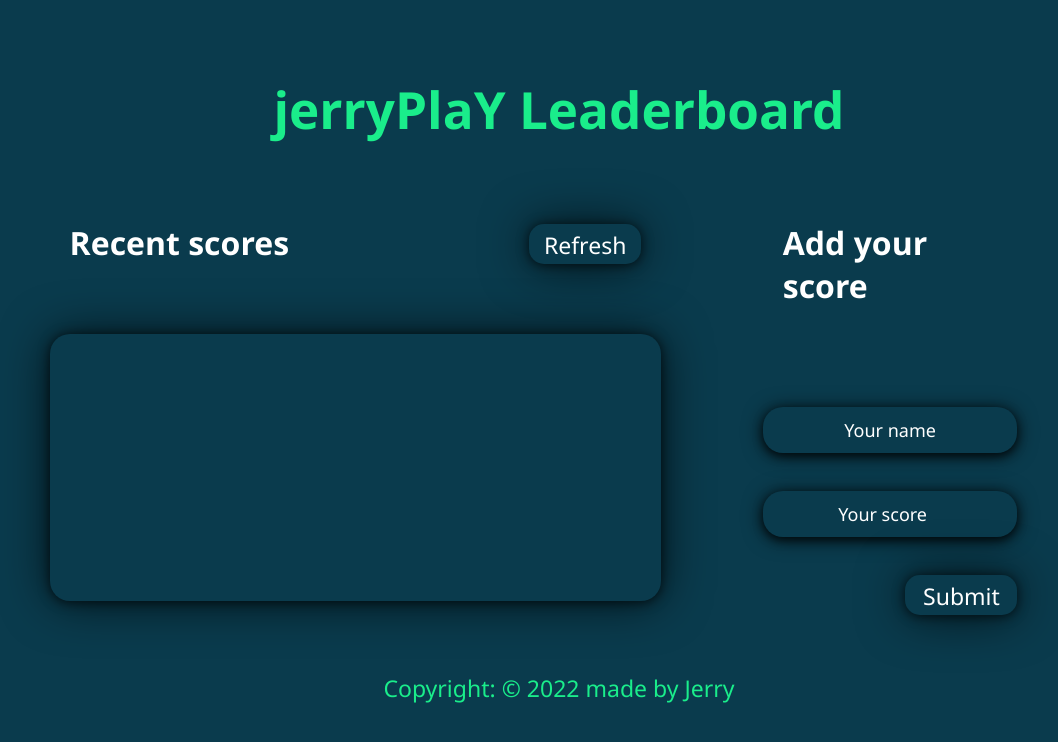
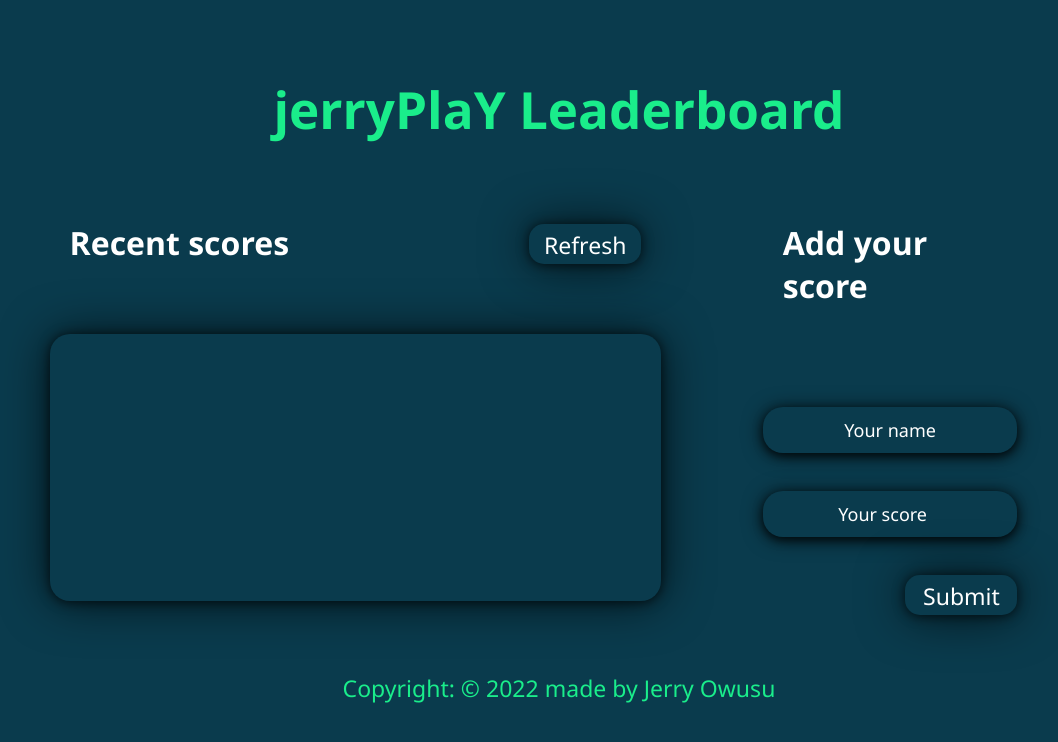
Before and after one commit to jerryowusu/LeaderBoard, a website built with webpack: page src/index.html in a window 1280 px wide. Shown: the whole page, without its empty margins (81-1139 px from the left). Built offline with nearby package versions, Linux system fonts and the light colour scheme; no server answers.

Commit message:
update index file

```diff
--- a/src/index.html
+++ b/src/index.html
@@ -33,7 +33,7 @@
 
     </main>
     <footer>
-        <p>Copyright: &copy; 2022 made by Jerry</p>
+        <p>Copyright: &copy; 2022 made by Jerry Owusu</p>
     </footer>
 </body>
 </html>
```
Also changed, not shown: dist/index.html.
